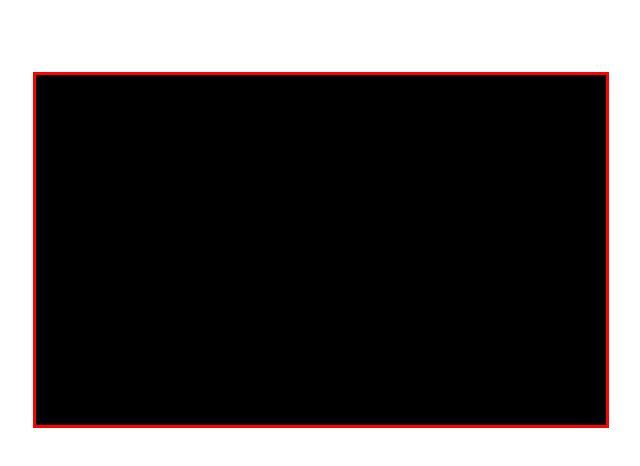
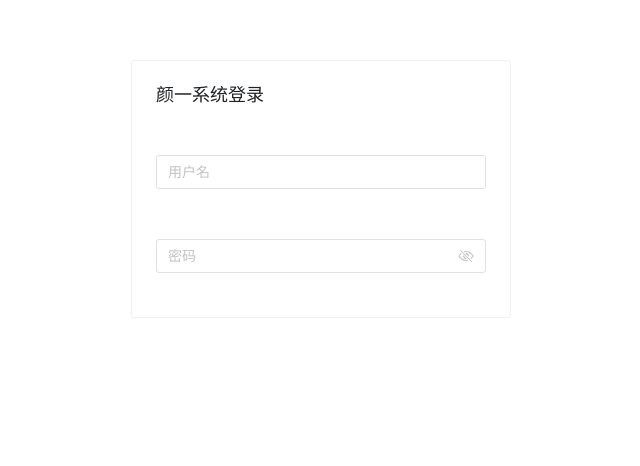
Before and after one commit to miracleren/colorOne, a Vue app in the folder front-end/: page /login in a window 1280 px wide. Shown: the part 150-616 px from the top of the page, without its empty margins (319-959 px from the left). Built offline with nearby package versions, Linux system fonts and the light colour scheme.

Commit message:
添加svg图标组件

```diff
--- a/front-end/package.json
+++ b/front-end/package.json
@@ -12,6 +12,7 @@
     "node-sass": "^7.0.1",
     "sass": "^1.52.1",
     "sass-loader": "^13.0.0",
+    "svg-sprite-loader": "^6.0.11",
     "vue": "^3.2.13",
     "vue-router": "^4.0.15"
   },
@@ -23,8 +24,7 @@
     "@vue/cli-service": "~5.0.0",
     "eslint": "^7.32.0",
     "eslint-plugin-vue": "^8.0.3",
-    "naive-ui": "^2.29.0",
-    "vfonts": "^0.0.3"
+    "naive-ui": "^2.29.0"
   },
   "eslintConfig": {
     "root": true,
--- /dev/null
+++ b/front-end/src/assets/icons/index.js
@@ -0,0 +1,3 @@
+const req = require.context('@/assets/icons/svg/', false, /\.svg$/);
+const requireAll = requireContext => requireContext.keys().map(requireContext);
+requireAll(req);
--- /dev/null
+++ b/front-end/src/components/icon/index.vue
@@ -0,0 +1,40 @@
+<template>
+  <n-icon :size="props.size" :color="props.color" class="icon-wrapper">
+    <svg aria-hidden="true">
+      <use :xlink:href="name"/>
+    </svg>
+  </n-icon>
+</template>
+
+<script>
+export default {
+  name: "cIcon",
+  props: {
+    icon: {
+      type: String,
+      default: 'Accessibility'
+    },
+    size: {
+      type: String,
+      default: '18'
+    },
+    color: {
+      type: String,
+      default: 'black'
+    }
+  },
+  setup(props) {
+    const name = `#icon-${props.icon}`
+    return {
+      props, name
+    }
+  }
+}
+
+</script>
+
+<style lang="scss" scoped>
+.icon-wrapper {
+
+}
+</style>
--- a/front-end/src/store/naive-plugin.js
+++ b/front-end/src/store/naive-plugin.js
@@ -8,11 +8,11 @@
     // create naive ui
     create,
     // component
-    NButton
+    NButton,NCard,NInput,NForm,NFormItem,NIcon
 } from 'naive-ui'
 
 const naive = create({
-    components: [NButton]
+    components: [NButton,NCard,NInput,NForm,NFormItem,NIcon]
 })
 
 export default naive
--- a/front-end/src/views/system/login.vue
+++ b/front-end/src/views/system/login.vue
@@ -1,14 +1,38 @@
 <template>
   <div class="login-view">
-    <div class="login-box"></div>
+    <div class="login-box">
+      <n-card title="颜一系统登录">
+        <n-form
+        >
+          <n-form-item>
+            <n-input placeholder="用户名">
+              <template #suffix>
+                <c-icon color="rgb(224,224,230)"></c-icon>
+              </template>
+            </n-input>
+          </n-form-item>
+          <n-form-item>
+            <n-input
+                type="password"
+                show-password-on="mousedown"
+                placeholder="密码"
+                :maxlength="16"
+            />
+          </n-form-item>
+        </n-form>
+      </n-card>
+    </div>
   </div>
 </template>
 
 <script>
+import CIcon from "@/components/icon";
+
 export default {
   name: "login-view",
+  components: {CIcon},
   created() {
-
+    console.log()
   }
 }
 </script>
@@ -18,16 +42,19 @@
   height: 100%;
 
   .login-box {
-    background-color: black;
-    width: 570px;
+    background-color: rgba(255, 255, 255, 0.6);
+    width: 380px;
     position: absolute;
     top: 0;
     left: 0;
     right: 0;
     bottom: 0;
     margin: auto;
-    height: 350px;
-    border: red solid;
+    height: 380px;
+
+    .n-card {
+
+    }
   }
 }
 </style>
--- a/front-end/vue.config.js
+++ b/front-end/vue.config.js
@@ -1,7 +1,7 @@
 const path = require('path')
 const resolve = dir => path.join(__dirname, dir)
 const {defineConfig} = require('@vue/cli-service')
-const defaultSettings = require('./src/settings.js')
+const defaultSettings = require('./src/store/settings.js')
 
 const name = defaultSettings.title
 
@@ -14,11 +14,31 @@
         }
     },
     configureWebpack: {
-        name:name,
+        name: name,
         resolve: {
             alias: {
                 '@': resolve('src')
             }
         }
     },
+    chainWebpack: config => {
+        /**
+         * svg-sprite-loader
+         */
+        config.module
+            .rule('svg')
+            .exclude.add(resolve('src/assets/icons/svg'))
+            .end();
+        config.module
+            .rule('icons')
+            .test(/\.svg$/)
+            .include.add(resolve('src/assets/icons/svg'))
+            .end()
+            .use('svg-sprite-loader')
+            .loader('svg-sprite-loader')
+            .options({
+                symbolId: 'icon-[name]',
+            })
+            .end();
+    }
 })
```
Also changed, not shown: front-end/src/components/HelloWorld.vue (deleted, +0 -58 lines), front-end/src/main.js (+4 -5 lines), front-end/src/store/settings.js (renamed from front-end/src/store/setting.js), 1 other file (tests, documents, lock files or other folders).
